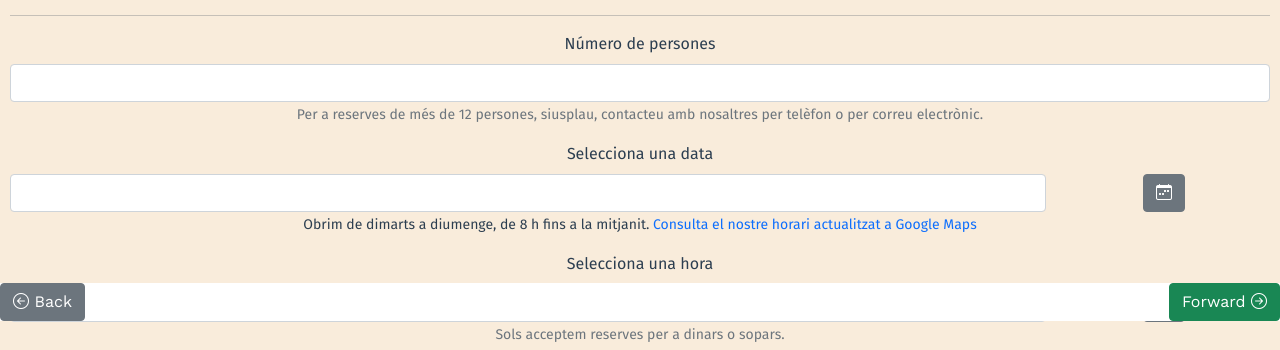
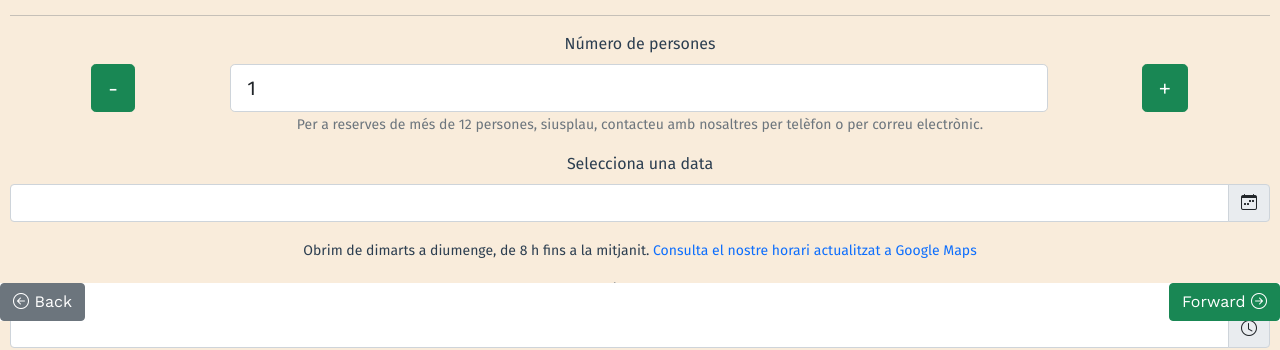
Before and after one commit to ferranfusalba/calendas-client-old, a Vue app: page /#/reserva in a window 1280 px wide. Shown: the part 479-829 px from the top of the page. Built offline with nearby package versions, Linux system fonts and the light colour scheme.

Commit message:
buttons numbers

```diff
--- a/src/components/Reserva1.vue
+++ b/src/components/Reserva1.vue
@@ -30,14 +30,26 @@
         <label for="exampleInputEmail1" class="form-label"
           >Número de persones</label
         >
+        <div class="row" style="padding-left: 10px;">
+          <div class="col-2 p-0">
+            <button type="button" class="btn btn-success btn-lg" v-on:click="numPeople -= 1">-</button>
+          </div>
+          <div class="col-8">
+            <div class="input-group input-group-lg">
               <input
                 type="number"
                 class="form-control"
                 id="exampleInputEmail1"
-          aria-describedby="emailHelp"
-          min="1"
-          max="12"
+                aria-label="Sizing example input"
+                aria-describedby="inputGroup-sizing-lg"
+                v-model="numPeople"
               />
+            </div>
+          </div>
+          <div class="col-2 p-0">
+            <button type="button" class="btn btn-success btn-lg" v-on:click="numPeople += 1">+</button>
+          </div>
+        </div>
         <small id="emailHelp" class="form-text">
           Per a reserves de més de 12 persones, siusplau, contacteu amb
           nosaltres per telèfon o per correu electrònic.
@@ -48,22 +60,17 @@
         <label for="exampleInputEmail1" class="form-label"
           >Selecciona una data</label
         >
-        <div class="row">
-          <div class="col-10">
+        <div class="input-group mb-3">
           <input
             type="number"
             class="form-control"
             id="exampleInputEmail1"
-              aria-describedby="emailHelp"
-              min="1"
-              max="12"
+            aria-label="Sizing example input"
+            aria-describedby="inputGroup-sizing-default"
           />
-          </div>
-          <div class="col-2">
-            <button type="button" class="btn btn-secondary">
+          <span class="input-group-text" id="inputGroup-sizing-default">
             <i class="bi bi-calendar-week"></i>
-            </button>
-          </div>
+          </span>
         </div>
         <small
           >Obrim de dimarts a diumenge, de 8 h fins a la mitjanit.
@@ -80,22 +87,17 @@
         <label for="exampleInputEmail1" class="form-label"
           >Selecciona una hora</label
         >
-        <div class="row">
-          <div class="col-10">
+        <div class="input-group mb-3">
           <input
             type="number"
             class="form-control"
             id="exampleInputEmail1"
-              aria-describedby="emailHelp"
-              min="1"
-              max="12"
+            aria-label="Sizing example input"
+            aria-describedby="inputGroup-sizing-default"
           />
-          </div>
-          <div class="col-2">
-            <button type="button" class="btn btn-secondary">
-              <i class="bi bi-calendar-week"></i>
-            </button>
-          </div>
+          <span class="input-group-text" id="inputGroup-sizing-default">
+            <i class="bi bi-clock"></i>
+          </span>
         </div>
         <small id="emailHelp" class="form-text">
           Sols acceptem reserves per a dinars o sopars.
@@ -167,8 +169,10 @@
       </small>
       <hr />
       <!-- Observacions -->
-      <small>Ens vols comentar quelcom abans de venir? (Al·lèrgens, cotxets de
-          nens, etc.):</small>
+      <small
+        >Ens vols comentar quelcom abans de venir? (Al·lèrgens, cotxets de nens,
+        etc.):</small
+      >
       <div class="mb-3 form-floating">
         <textarea
           class="form-control"
@@ -176,9 +180,7 @@
           id="floatingTextarea2"
           style="height: 100px"
         ></textarea>
-        <label for="floatingTextarea2"
-          >Observacions</label
-        >
+        <label for="floatingTextarea2">Observacions</label>
       </div>
       <small
         >Tant la nostra entrada, espais com serveis estan adaptats per a
@@ -266,7 +268,7 @@
 
       <!-- Botó confirm & enviar -->
       <button type="button" class="btn btn-lg btn-success">Enviar</button>
-      <br>
+      <br />
       <small>
         Un cop rebem les teves dades, t'enviarem un missatge per correu
         electrònic si la teva reserva ha estat confirmada.<br />
@@ -274,8 +276,8 @@
         amb nosaltres per a cancel·lar-la.
       </small>
     </form>
-    <br>
-    <br>
+    <br />
+    <br />
     <PageNav></PageNav>
   </div>
 </template>
@@ -288,6 +290,12 @@ export default {
   components: {
     PageNav,
   },
+  data() {
+      return {
+          numPeople: 1,
+          maxPeople: 12,
+      }
+  }
 };
 </script>
 
```
Lines whose indentation alone changed are shown as unchanged.
